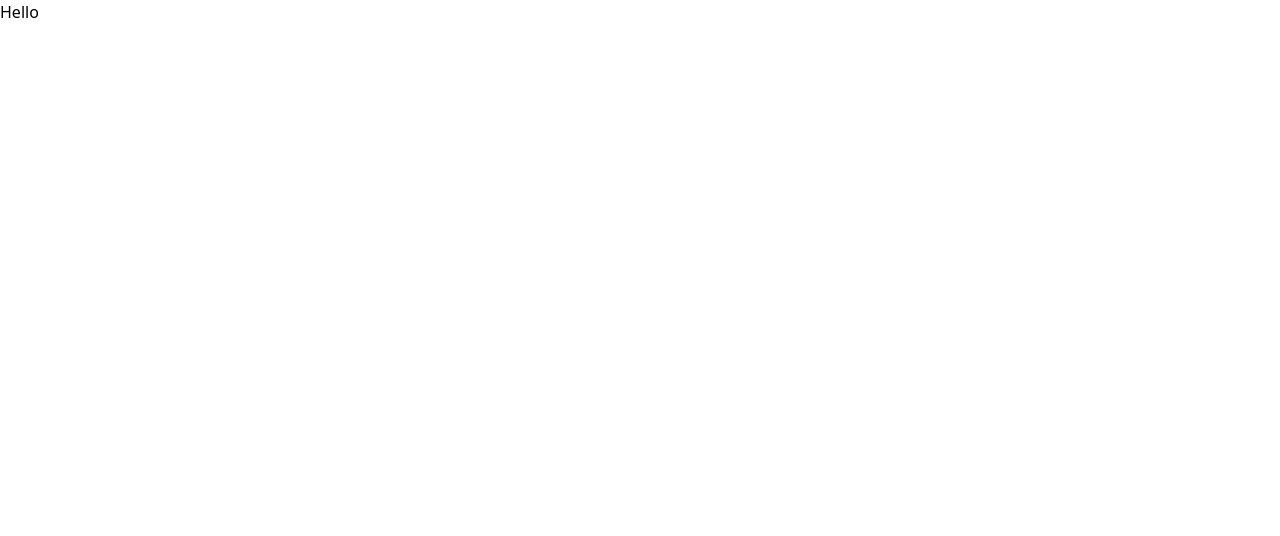
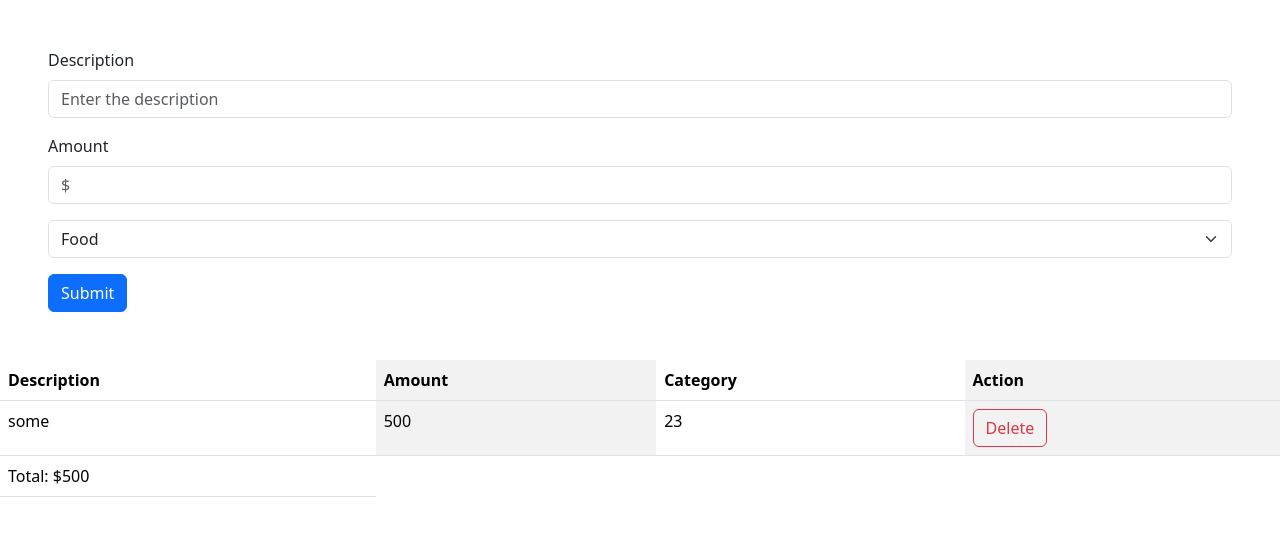
Before and after one commit to PhoenixAssutech/Keyani, a React app: page / in a window 1280 px wide. Shown: the top 536 px of the page. Built offline with nearby package versions, Linux system fonts and the light colour scheme; the HTML template or start-up script is replaced by a standard one.

Commit message:
complete expense tracker

```diff
--- a/package.json
+++ b/package.json
@@ -10,6 +10,7 @@
     "preview": "vite preview"
   },
   "dependencies": {
+    "@hookform/resolvers": "^3.3.4",
     "bootstrap": "^5.3.3",
     "react": "^18.2.0",
     "react-dom": "^18.2.0",
--- a/src/App.tsx
+++ b/src/App.tsx
@@ -1,9 +1,35 @@
+import { useState } from "react";
+import CreateExpense from "./components/CreateExpense";
+import ExpenseList from "./components/ExpenseList";
 
-import './index.css'
+import "./index.css";
+import "bootstrap/dist/css/bootstrap.css";
+
 function App() {
+  const [expenseList, setexpenseList] = useState([
+    {
+      id: 1,
+      amount: 500,
+      category: "23",
+      description: "some",
+    },
+  ]);
   return (
-    <div>Hello</div>
-  )
+    <>
+      <CreateExpense
+        submitHandler={(data) => {
+          setexpenseList([
+            ...expenseList,
+            { ...data, id: expenseList.length + 1 },
+          ]);
+        }}
+      />
+      <ExpenseList
+        expenseList={expenseList}
+        onDelete={(id) => setexpenseList([...expenseList.filter((e) => e.id !== id)])}
+      />
+    </>
+  );
 }
 
-export default App
+export default App;
--- /dev/null
+++ b/src/components/CreateExpense.tsx
@@ -0,0 +1,101 @@
+import categories from "../constant";
+import { z } from "zod";
+import { useForm } from "react-hook-form";
+import { zodResolver } from "@hookform/resolvers/zod";
+
+const createExpenseSchema = z.object({
+  description: z.string().min(10).max(300),
+  amount: z
+    .number({ invalid_type_error: "required a value" })
+    .min(0.5)
+    .max(100_000),
+  category: z.enum(categories, {
+    errorMap: () => {
+      return { message: `Please select a valid category` };
+    },
+  }),
+});
+
+type createExpenseType = z.infer<typeof createExpenseSchema>;
+
+type CreateExpenseProps = {
+  submitHandler: (data: createExpenseType) => void;
+};
+
+const CreateExpense = ({ submitHandler }: CreateExpenseProps) => {
+  const {
+    reset,
+    register,
+    handleSubmit,
+    formState: { errors },
+  } = useForm<createExpenseType>({
+    resolver: zodResolver(createExpenseSchema),
+  });
+
+  return (
+    <>
+      <form
+        className="m-5"
+        onSubmit={handleSubmit((data) => {
+          submitHandler(data);
+          reset();
+        })}
+      >
+        <div className="mb-3 ">
+          <label htmlFor="description" className="form-label">
+            Description
+          </label>
+          <input
+            {...register("description")}
+            id="description"
+            type="text"
+            placeholder="Enter the description"
+            className="form-control"
+          />
+
+          {errors.description && (
+            <p className="text-danger"> {errors.description.message}</p>
+          )}
+        </div>
+
+        <div className="mb-3">
+          <label htmlFor="amount" className="form-label">
+            Amount
+          </label>
+          <input
+            {...register("amount", {
+              setValueAs: (value) => parseFloat(value),
+            })}
+            id="amount"
+            type="number"
+            placeholder="$"
+            className="form-control"
+          />
+
+          {errors.amount && (
+            <p className="text-danger"> {errors.amount.message}</p>
+          )}
+        </div>
+
+        <div className="mb-3">
+          <select {...register("category")} className="form-select">
+            {categories.map((category) => (
+              <option key={category} value={category}>
+                {category}
+              </option>
+            ))}
+          </select>
+          {errors.category && <p> {errors.category.message}</p>}
+        </div>
+
+        <div className="mb-3">
+          <button type="submit" className="btn btn-primary  ml-3">
+            Submit
+          </button>
+        </div>
+      </form>
+    </>
+  );
+};
+
+export default CreateExpense;
--- /dev/null
+++ b/src/components/ExpenseList.tsx
@@ -0,0 +1,61 @@
+type Expense = {
+  id: number;
+  amount: number;
+  category: string;
+  description: string;
+};
+
+type ExpenseListProps = {
+  expenseList: Expense[];
+  onDelete: (id: number) => void;
+};
+
+const ExpenseList = (props: ExpenseListProps) => {
+  const { expenseList, onDelete } = props;
+
+  if(expenseList.length === 0) {
+    return (
+     <>
+     <div className="text-center">
+     <p className="text-primary m-4"> No Expense Added Yet</p>
+     </div>
+     </>
+    )
+  }
+
+  return (
+    <table className="table table-striped-columns">
+      <thead>
+        <tr>
+        <th>Description</th>
+          <th>Amount</th>
+          <th>Category</th>
+          <th>Action </th>
+        </tr>
+      </thead>
+      <tbody>
+        {expenseList.map((expense) => (
+          <tr key={expense.id}>
+            <td>{expense.description}</td>
+            <td>{expense.amount}</td>
+            <td>{expense.category}</td>
+            <td>
+              <button
+                className="btn btn-outline-danger"
+                type="button"
+                onClick={() => onDelete(expense.id)}
+              >
+                Delete
+              </button>
+            </td>
+          </tr>
+        ))}
+        <tr>
+          <td>Total: ${expenseList.reduce((total, expense) => total + expense.amount, 0)}</td>
+        </tr>
+      </tbody>
+    </table>
+  );
+};
+
+export default ExpenseList;
--- /dev/null
+++ b/src/constant.ts
@@ -0,0 +1,5 @@
+const categories = ["Food", "Utilities", "Entertainment", "Others" ] as const
+
+export {
+  categories as default
+}
```
Also changed, not shown: 1 other file (tests, documents, lock files or other folders).
